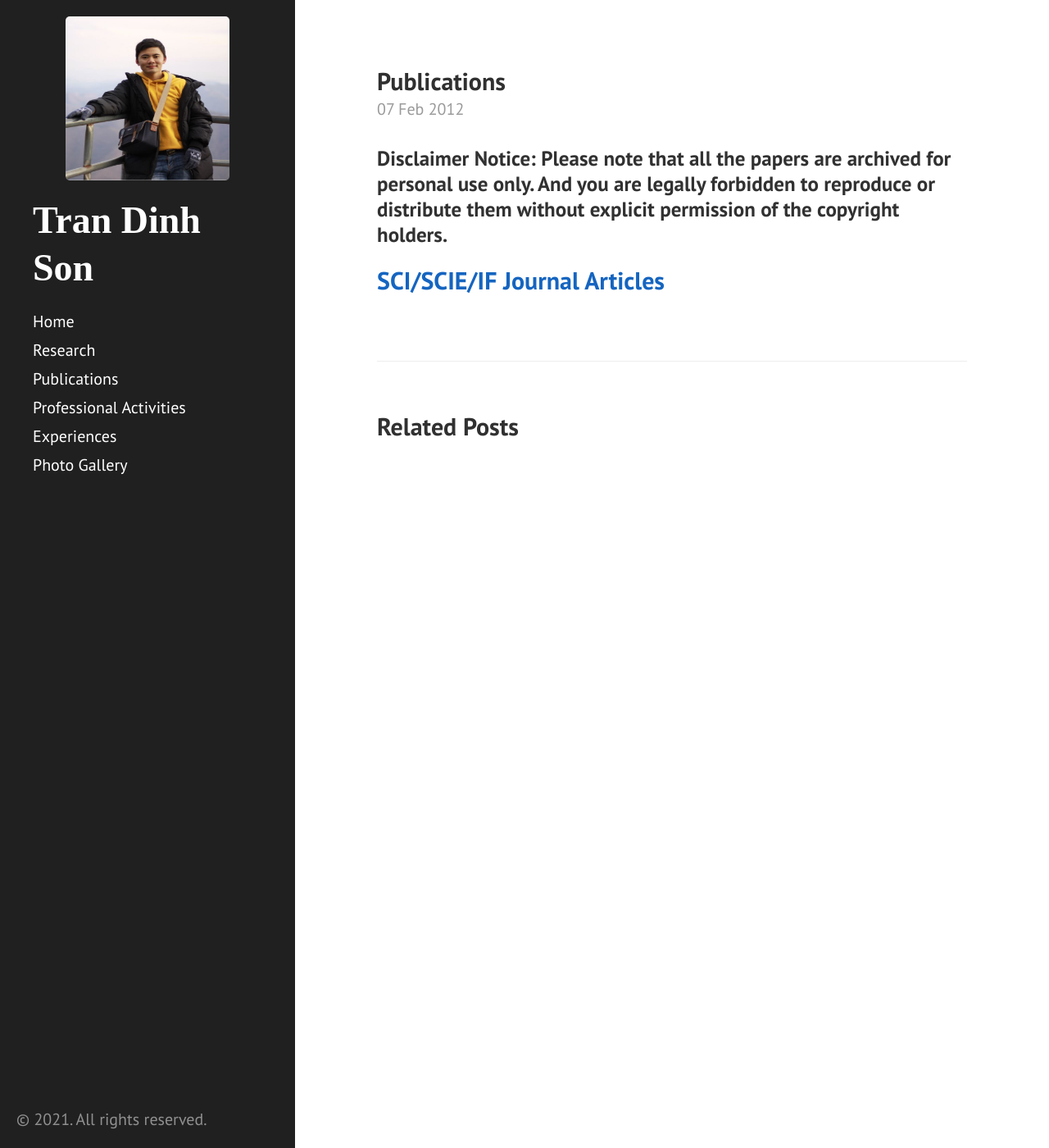
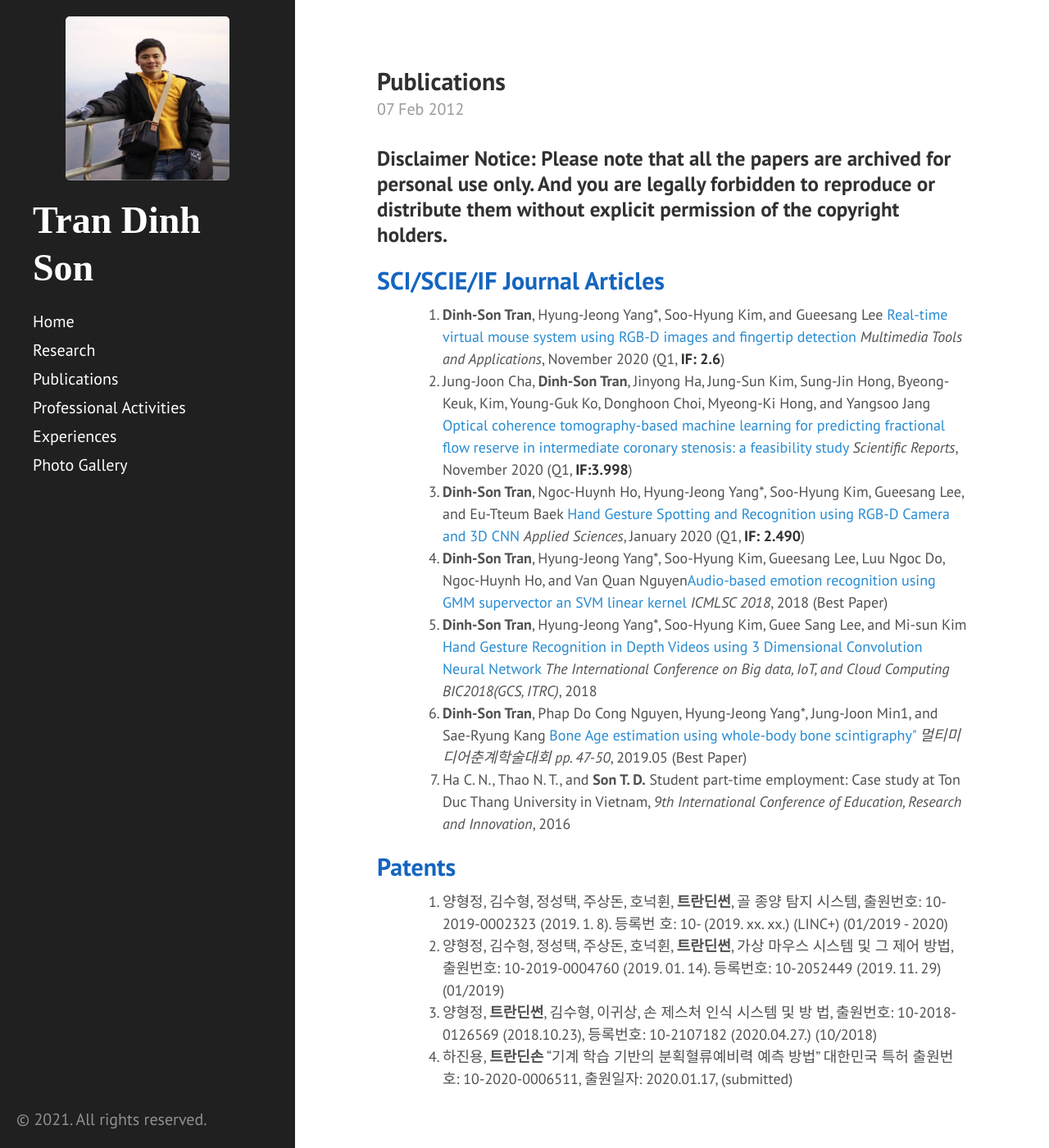
Before and after one commit to trandinhson3086/trandinhson3086.github.io, a Jekyll site: the page built from _posts/2012-02-07-publications.md, in a window 1280 px wide and 1400 px high. Shown: the whole window at 82% size. Built offline with Jekyll 4.4.1, drawn with Linux system fonts in a browser that asks for light colours; our own code applies the rules of GitHub Pages for plain Markdown files.

Commit message:
Update 2012-02-07-publications.md

```diff
--- a/_posts/2012-02-07-publications.md
+++ b/_posts/2012-02-07-publications.md
@@ -16,3 +16,59 @@
 </style>
 <h3>Disclaimer Notice: Please note that all the papers are archived for personal use only. And you are legally forbidden to reproduce or distribute them without explicit permission of the copyright holders.</h3>
 <h2 style="color:#1565c0">SCI/SCIE/IF Journal Articles</h2>
+
+
+<ol>
+
+<li>
+<b>Dinh-Son Tran</b>, Hyung-Jeong Yang*, Soo-Hyung Kim, and Gueesang Lee <a href="https://link.springer.com/article/10.1007/s11042-020-10156-5" target="_blank">Real-time virtual mouse system using RGB-D images and fingertip detection</a> <i>Multimedia Tools and Applications</i>, November 2020 (Q1, <strong>IF: 2.6</strong>)
+</li>
+
+<li>
+Jung-Joon Cha, <b>Dinh-Son Tran</b>, Jinyong Ha, Jung-Sun Kim, Sung-Jin Hong, Byeong-Keuk, Kim, Young-Guk Ko, Donghoon Choi, Myeong-Ki Hong, and Yangsoo Jang <a href="https://www.nature.com/articles/s41598-020-77507-y" target="_blank">Optical coherence tomography-based machine learning for predicting fractional flow reserve in intermediate coronary stenosis: a feasibility study</a> <i>Scientific Reports</i>, November 2020 (Q1, <strong>IF:3.998</strong>)
+</li>
+
+
+<li>
+<b>Dinh-Son Tran</b>, Ngoc-Huynh Ho, Hyung-Jeong Yang*, Soo-Hyung Kim, Gueesang Lee, and Eu-Tteum Baek <a href="https://www.mdpi.com/2076-3417/10/2/722" target="_blank">Hand Gesture Spotting and Recognition using RGB-D Camera and 3D CNN</a> <i>Applied Sciences</i>, January 2020 (Q1, <strong>IF: 2.490</strong>)
+</li>
+
+
+<li>
+<b>Dinh-Son Tran</b>, Hyung-Jeong Yang*, Soo-Hyung Kim, Gueesang Lee, Luu Ngoc Do, Ngoc-Huynh Ho, and Van Quan Nguyen<a href="https://dl.acm.org/doi/10.1145/3184066.3184086" target="_blank">Audio-based emotion recognition using GMM supervector an SVM linear kernel</a> <i>ICMLSC 2018</i>, 2018 (Best Paper)
+</li>
+
+<li>
+<b>Dinh-Son Tran</b>, Hyung-Jeong Yang*, Soo-Hyung Kim, Guee Sang Lee, and Mi-sun Kim <a href="http://sclab.cafe24.com/publications/handgesture_using_3DCNN_final_version.pdf" target="_blank">Hand Gesture Recognition in Depth Videos using 3 Dimensional Convolution Neural Network</a> <i>The International Conference on Big data, IoT, and Cloud Computing BIC2018(GCS, ITRC)</i>, 2018
+</li>
+
+<li>
+<b>Dinh-Son Tran</b>, Phap Do Cong Nguyen, Hyung-Jeong Yang*, Jung-Joon Min1, and Sae-Ryung Kang <a href="http://sclab.cafe24.com/publications/%EA%B5%AD%EB%82%B4%ED%95%99%EC%88%A0%EB%8C%80%ED%9A%8C_%EB%A9%80%ED%8B%B0%EB%AF%B8%EB%94%94%EC%96%B4%EC%B6%98%EA%B3%84%ED%95%99%EC%88%A0%EB%8C%80%ED%9A%8C_Phap(201905).pdf" target="_blank">Bone Age estimation using whole-body bone scintigraphy"</a> <i>멀티미디어춘계학술대회 pp. 47-50</i>, 2019.05 (Best Paper)
+</li>
+
+<li>
+ Ha C. N., Thao N. T., and <b>Son T. D.</b> Student part-time employment: Case study at Ton Duc Thang University in Vietnam, <i>9th International Conference of Education, Research and Innovation</i>, 2016
+</li>
+
+</ol>
+
+<h2 style="color:#1565c0">Patents</h2>
+
+<ol>
+
+<li>
+ 양형정, 김수형, 정성택, 주상돈, 호넉휜, <b>트란딘썬</b>, 골 종양 탐지 시스템, 출원번호: 10-2019-0002323 (2019. 1. 8). 등록번 호: 10- (2019. xx. xx.) (LINC+) (01/2019 - 2020)
+</li>
+
+<li>
+ 양형정, 김수형, 정성택, 주상돈, 호넉휜, <b>트란딘썬</b>, 가상 마우스 시스템 및 그 제어 방법, 출원번호: 10-2019-0004760 (2019. 01. 14). 등록번호: 10-2052449 (2019. 11. 29) (01/2019)</li>
+
+<li>
+ 양형정, <b>트란딘썬</b>, 김수형, 이귀상, 손 제스처 인식 시스템 및 방 법, 출원번호: 10-2018-0126569 (2018.10.23), 등록번호: 10-2107182 (2020.04.27.) (10/2018)
+</li>
+
+<li>
+ 하진용, <b>트란딘손</b> “기계 학습 기반의 분획혈류예비력 예측 방법” 대한민국 특허 출원번호: 10-2020-0006511, 출원일자: 2020.01.17, (submitted)
+</li>
+
+</ol>
```
